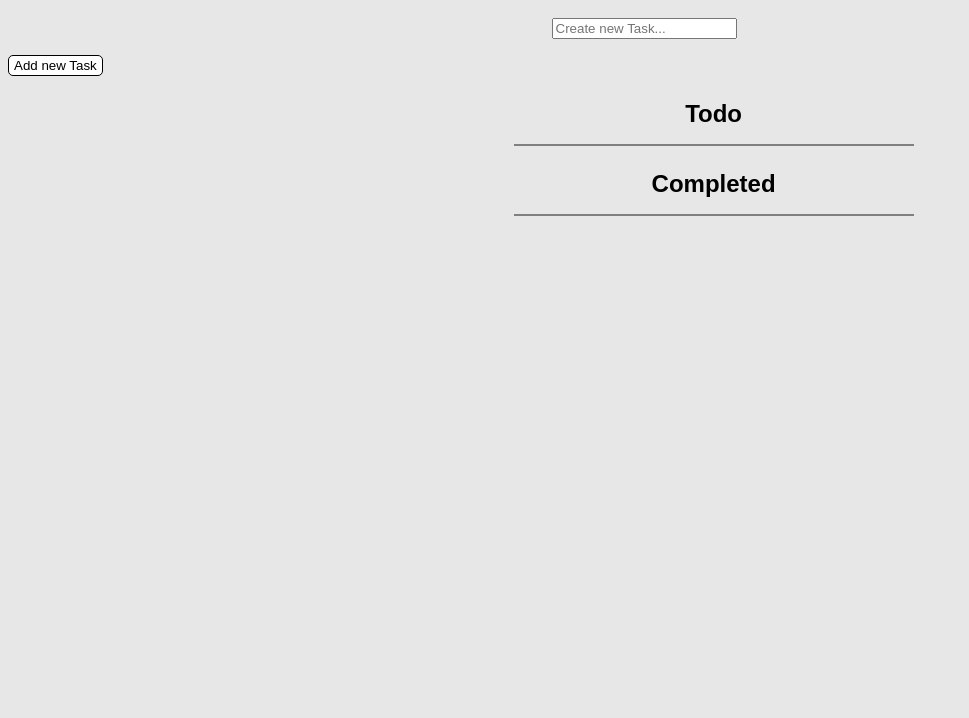
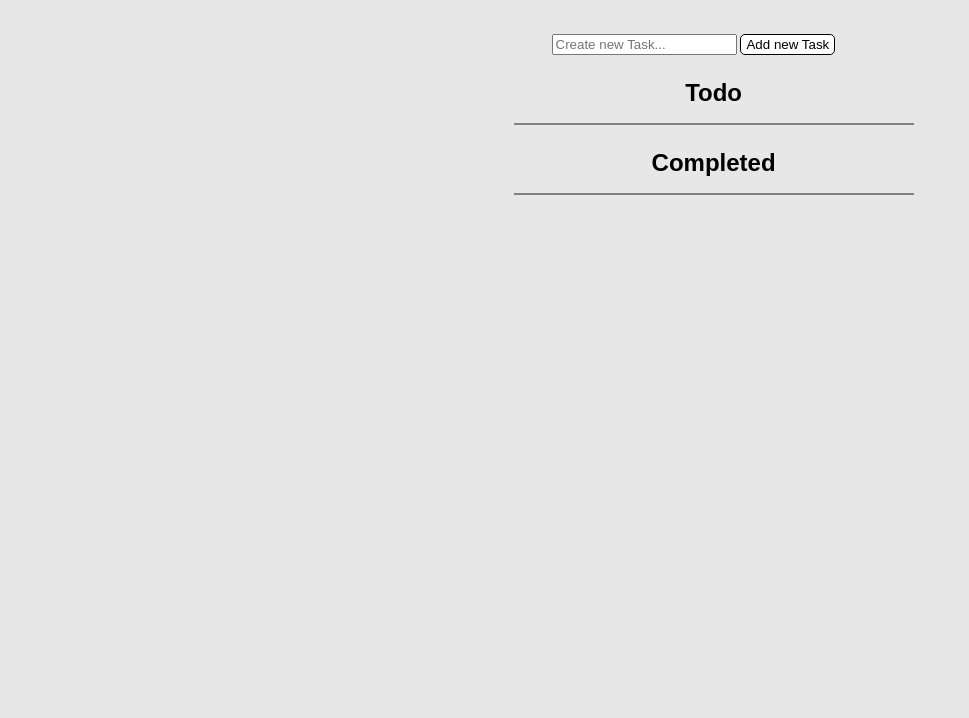
Before and after one commit to brunoschubert/todo-list, a plain HTML site: page index.html in a window 1280 px wide. Shown: the part 82-800 px from the top of the page, without its empty margins (0-969 px from the left). Drawn offline with Linux system fonts and the light colour scheme; a web font is replaced by a local one.

Commit message:
Add form handler for user keyboard input

```diff
--- a/index.html
+++ b/index.html
@@ -9,8 +9,13 @@
     <body>
         <div id="todo">
             <h1 class="title">TODO LIST - Stage 1</h1>
-            <div id="input"><input type="text" id="newTask" placeholder="Create new Task..."></div>
-            <button onclick="addTask()" id="button">Add new Task</button>
+
+            <form id="keyInput" onsubmit="return formHandler(event)">
+                <div id="input">
+                    <input type="text" id="newTask" placeholder="Create new Task...">
+                    <button onclick="addTask()" id="button">Add new Task</button>
+                </div>
+            </form>
 
             <h2 class="title">Todo</h2>
             <ul id="incomplete-task" class="list"></ul>
--- a/index.js
+++ b/index.js
@@ -14,7 +14,7 @@ function addTask() {
     newItem.setAttribute("class", "task");
     //appends the new li do the document
     newUl.appendChild(newItem);
-    //when the new li element is click strike trough text
+    //when the new li element is clicked strike-trough text
     newItem.addEventListener("click", function completeTask() {
         //set the style changes for completed task
         document.getElementById(this.id).style.color = "gray";
@@ -29,3 +29,10 @@ function addTask() {
     //clears newText box
     document.getElementById("newTask").value ="";
 }
+
+function formHandler(event) {
+        //prevents the form tag from refreshing the page
+        event.preventDefault();
+        addTask();
+        return false;
+}
```
